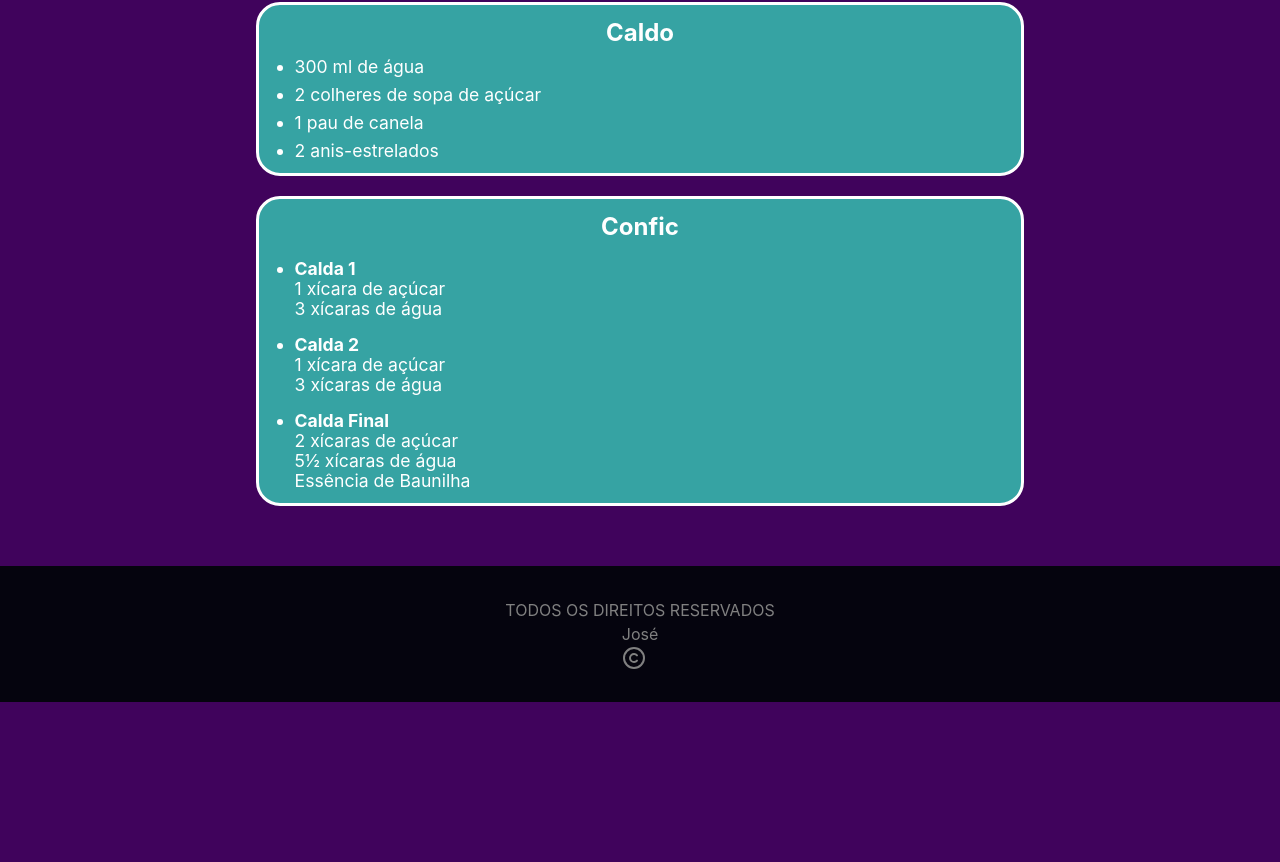
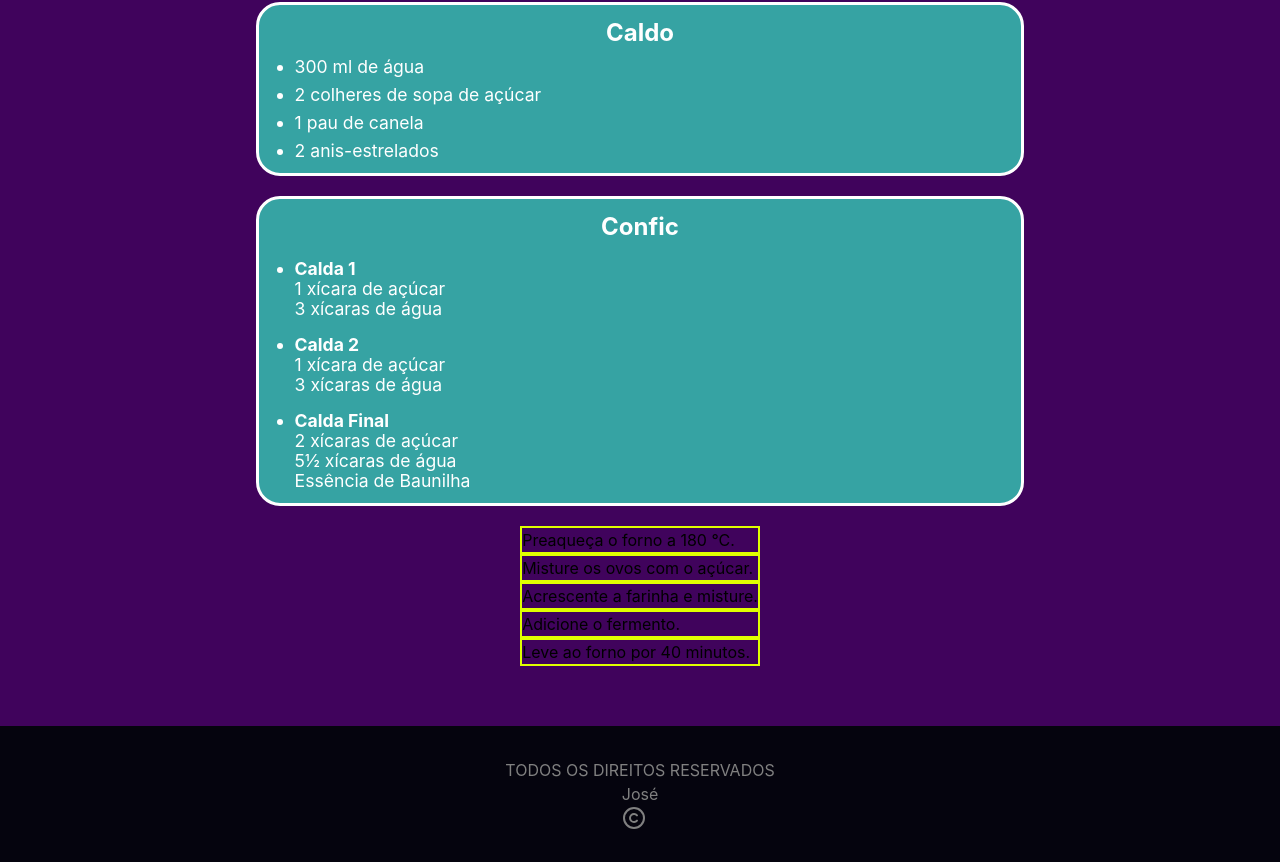
Before and after one commit to joseki-bot/Projeto_Integrador_Mod_D, a React (Vite) app: page / in a window 1280 px wide. Shown: the part 572-1434 px from the top of the page. Before the commit the page ends 1274 px from the top, so only its background shows below. Built offline with nearby package versions, Linux system fonts and the light colour scheme.

Commit message:
Iniciando o css do ModoPreparo

```diff
--- a/src/componentes/Body/ModoPreparo/style.tsx
+++ b/src/componentes/Body/ModoPreparo/style.tsx
@@ -1,9 +1,18 @@
 export const style = {
     caixa:`
         flex
+        flex-col
+        items-center
+        justify-center
+        w-full
+
+        px-5
+        mt-5
     `,
 
     CaixaTexto:`
-
+        border-2
+        border-[var(--Destaque)]
+        gap-5
     `,
 };
--- a/src/padrao/theme.css
+++ b/src/padrao/theme.css
@@ -9,6 +9,7 @@
   --Cor-Fonte-2: black;
   --Cor-Pe: gray;
 
+  --Destaque: #DFFF00;
   --Cor-Roxo: #632091;
   --Cor-Ciano: #10C1B6;
   --Cor-Sombra: black;
--- a/src/paginas/Receitas/Bolos/Laranja/index.tsx
+++ b/src/paginas/Receitas/Bolos/Laranja/index.tsx
@@ -1,4 +1,5 @@
 import Ingredientes from "../../../../componentes/Body/Ingredientes";
+import { ModoPreparo } from "../../../../componentes/Body/ModoPreparo";
 
 export default function Laranja() {
 
@@ -63,13 +64,21 @@ export default function Laranja() {
       },
       ],
     },
+  ];
 
+  const Passos = [
+    "Preaqueça o forno a 180 °C.",
+    "Misture os ovos com o açúcar.",
+    "Acrescente a farinha e misture.",
+    "Adicione o fermento.",
+    "Leve ao forno por 40 minutos."
   ];
 
   return (
     <>
       <Ingredientes Partes={Partes} />
+
+      <ModoPreparo Texto={Passos} />
     </>
   );
-
 }
```
Also changed, not shown: src/componentes/Body/TituloDireita/index.tsx (added), src/componentes/Body/TituloDireita/style.tsx (added), src/componentes/Body/TituloEsquerda/index.tsx (added), src/componentes/Body/TituloEsquerda/style.tsx (added). Lines whose indentation alone changed are shown as unchanged.
